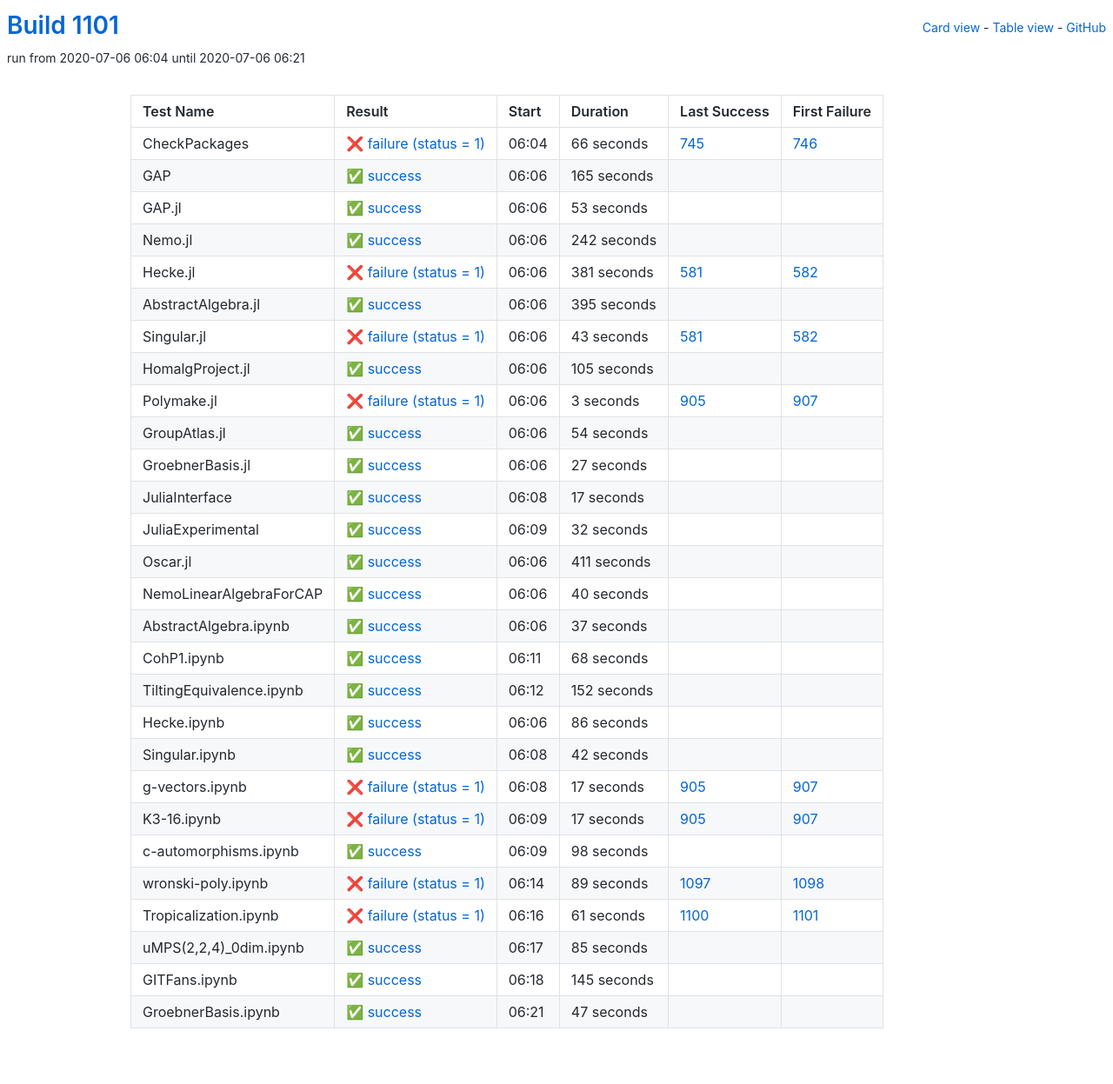
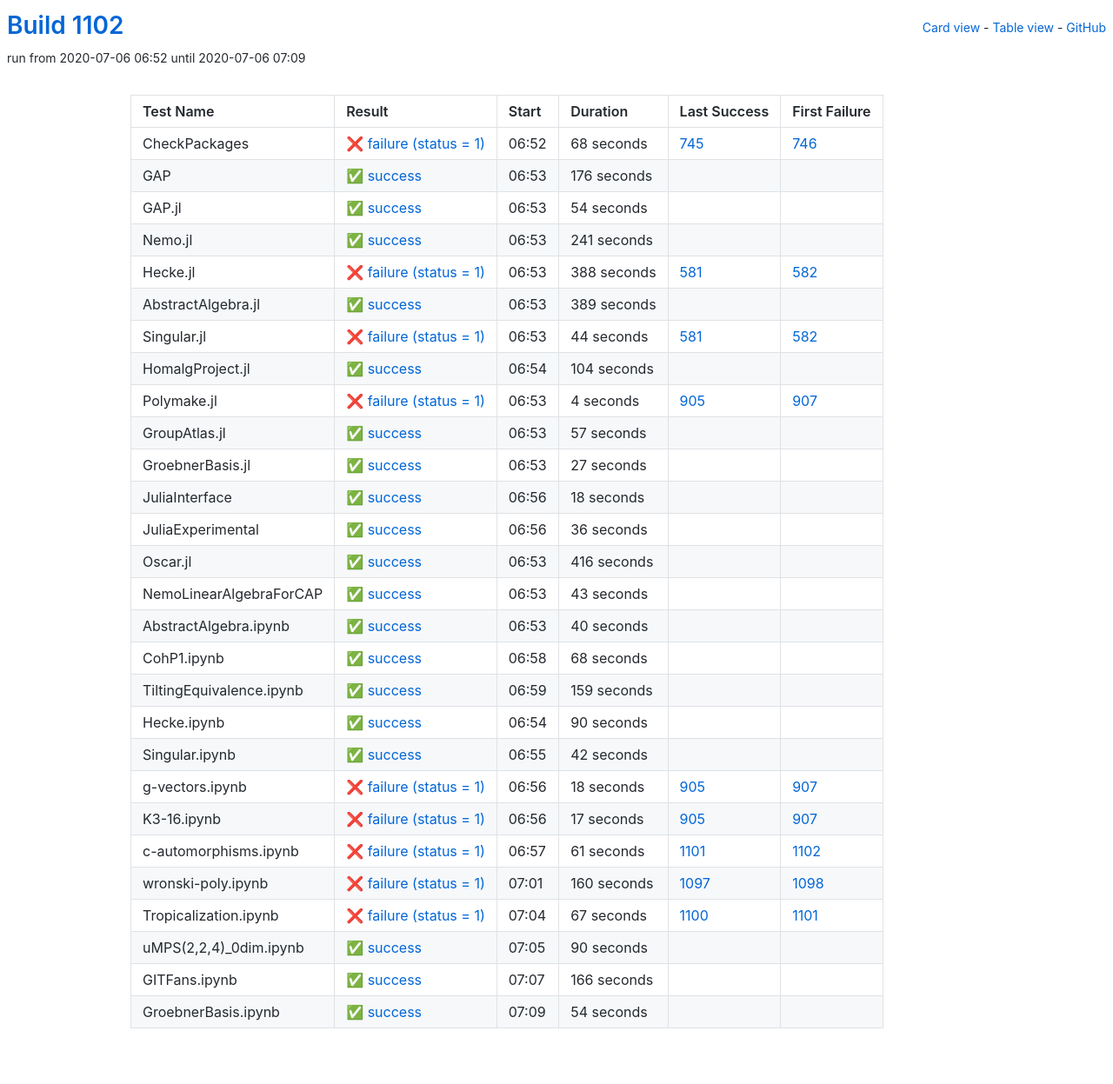
Before and after one commit to oscar-system/oscar-ci-status-1.4, a Jekyll site: the page built from table.html, in a window 1280 px wide. Shown: the whole page at 87% size. Built offline with Jekyll 4.4.1, drawn with Linux system fonts in a browser that asks for light colours.

Commit message:
Build #1102

```diff
--- a/_data/ci.yml
+++ b/_data/ci.yml
@@ -1,6 +1,6 @@
 ---
-build: 1101
-build_url: https://oscarci.mathematik.uni-kl.de/job/oscar-julia-1.4/1101/
+build: 1102
+build_url: https://oscarci.mathematik.uni-kl.de/job/oscar-julia-1.4/1102/
 job: oscar-julia-1.4
 organization: oscar-system
 repo: oscar-ci-status-1.4
@@ -8,116 +8,32 @@ repourl: https://github.com/oscar-system/oscar-ci-status-1.4
 tests:
 - name: CheckPackages
   id: checkpackages
-  log: https://oscarci.mathematik.uni-kl.de/job/oscar-julia-1.4/1101/artifact/logs/build-1101/CheckPackages.log
-  start: 2020-07-06 06:04
+  log: https://oscarci.mathematik.uni-kl.de/job/oscar-julia-1.4/1102/artifact/logs/build-1102/CheckPackages.log
+  start: 2020-07-06 06:52
   success: false
   exitcode: 1
   status: failure
-  duration: 66
+  duration: 68
   last_success: 745
   last_success_url: https://oscarci.mathematik.uni-kl.de/job/oscar-julia-1.4/745/
   first_failure: 746
   first_failure_url: https://oscarci.mathematik.uni-kl.de/job/oscar-julia-1.4/746/
 - name: GAP
   id: gap
-  log: https://oscarci.mathematik.uni-kl.de/job/oscar-julia-1.4/1101/artifact/logs/build-1101/GAP.log
-  start: 2020-07-06 06:06
+  log: https://oscarci.mathematik.uni-kl.de/job/oscar-julia-1.4/1102/artifact/logs/build-1102/GAP.log
+  start: 2020-07-06 06:53
   success: true
   exitcode: 0
   status: success
-  duration: 165
+  duration: 176
   last_success: false
   last_success_url:
   first_failure: false
   first_failure_url:
 - name: GAP.jl
   id: gap-jl
-  log: https://oscarci.mathematik.uni-kl.de/job/oscar-julia-1.4/1101/artifact/logs/build-1101/GAP.jl.log
-  start: 2020-07-06 06:06
-  success: true
-  exitcode: 0
-  status: success
-  duration: 53
-  last_success: false
-  last_success_url:
-  first_failure: false
-  first_failure_url:
-- name: Nemo.jl
-  id: nemo-jl
-  log: https://oscarci.mathematik.uni-kl.de/job/oscar-julia-1.4/1101/artifact/logs/build-1101/Nemo.jl.log
-  start: 2020-07-06 06:06
-  success: true
-  exitcode: 0
-  status: success
-  duration: 242
-  last_success: false
-  last_success_url:
-  first_failure: false
-  first_failure_url:
-- name: Hecke.jl
-  id: hecke-jl
-  log: https://oscarci.mathematik.uni-kl.de/job/oscar-julia-1.4/1101/artifact/logs/build-1101/Hecke.jl.log
-  start: 2020-07-06 06:06
-  success: false
-  exitcode: 1
-  status: failure
-  duration: 381
-  last_success: 581
-  last_success_url: https://oscarci.mathematik.uni-kl.de/job/oscar-julia-1.4/581/
-  first_failure: 582
-  first_failure_url: https://oscarci.mathematik.uni-kl.de/job/oscar-julia-1.4/582/
-- name: AbstractAlgebra.jl
-  id: abstractalgebra-jl
-  log: https://oscarci.mathematik.uni-kl.de/job/oscar-julia-1.4/1101/artifact/logs/build-1101/AbstractAlgebra.jl.log
-  start: 2020-07-06 06:06
-  success: true
-  exitcode: 0
-  status: success
-  duration: 395
-  last_success: false
-  last_success_url:
-  first_failure: false
-  first_failure_url:
-- name: Singular.jl
-  id: singular-jl
-  log: https://oscarci.mathematik.uni-kl.de/job/oscar-julia-1.4/1101/artifact/logs/build-1101/Singular.jl.log
-  start: 2020-07-06 06:06
-  success: false
-  exitcode: 1
-  status: failure
-  duration: 43
-  last_success: 581
-  last_success_url: https://oscarci.mathematik.uni-kl.de/job/oscar-julia-1.4/581/
-  first_failure: 582
-  first_failure_url: https://oscarci.mathematik.uni-kl.de/job/oscar-julia-1.4/582/
-- name: HomalgProject.jl
-  id: homalgproject-jl
-  log: https://oscarci.mathematik.uni-kl.de/job/oscar-julia-1.4/1101/artifact/logs/build-1101/HomalgProject.jl.log
-  start: 2020-07-06 06:06
-  success: true
-  exitcode: 0
-  status: success
-  duration: 105
-  last_success: false
-  last_success_url:
-  first_failure: false
-  first_failure_url:
-- name: Polymake.jl
-  id: polymake-jl
-  log: https://oscarci.mathematik.uni-kl.de/job/oscar-julia-1.4/1101/artifact/logs/build-1101/Polymake.jl.log
-  start: 2020-07-06 06:06
-  success: false
-  exitcode: 1
-  status: failure
-  duration: 3
-  last_success: 905
-  last_success_url: https://oscarci.mathematik.uni-kl.de/job/oscar-julia-1.4/905/
-  first_failure: 907
-  first_failure_url: https://oscarci.mathematik.uni-kl.de/job/oscar-julia-1.4/907/
-- name: GroupAtlas.jl
-  id: groupatlas-jl
-  log: https://oscarci.mathematik.uni-kl.de/job/oscar-julia-1.4/1101/artifact/logs/build-1101/GroupAtlas.jl.log
-  start: 2020-07-06 06:06
+  log: https://oscarci.mathematik.uni-kl.de/job/oscar-julia-1.4/1102/artifact/logs/build-1102/GAP.jl.log
+  start: 2020-07-06 06:53
   success: true
   exitcode: 0
   status: success
@@ -126,10 +42,94 @@ tests:
   last_success_url:
   first_failure: false
   first_failure_url:
+- name: Nemo.jl
+  id: nemo-jl
+  log: https://oscarci.mathematik.uni-kl.de/job/oscar-julia-1.4/1102/artifact/logs/build-1102/Nemo.jl.log
+  start: 2020-07-06 06:53
+  success: true
+  exitcode: 0
+  status: success
+  duration: 241
+  last_success: false
+  last_success_url:
+  first_failure: false
+  first_failure_url:
+- name: Hecke.jl
+  id: hecke-jl
+  log: https://oscarci.mathematik.uni-kl.de/job/oscar-julia-1.4/1102/artifact/logs/build-1102/Hecke.jl.log
+  start: 2020-07-06 06:53
+  success: false
+  exitcode: 1
+  status: failure
+  duration: 388
+  last_success: 581
+  last_success_url: https://oscarci.mathematik.uni-kl.de/job/oscar-julia-1.4/581/
+  first_failure: 582
+  first_failure_url: https://oscarci.mathematik.uni-kl.de/job/oscar-julia-1.4/582/
+- name: AbstractAlgebra.jl
+  id: abstractalgebra-jl
+  log: https://oscarci.mathematik.uni-kl.de/job/oscar-julia-1.4/1102/artifact/logs/build-1102/AbstractAlgebra.jl.log
+  start: 2020-07-06 06:53
+  success: true
+  exitcode: 0
+  status: success
+  duration: 389
+  last_success: false
+  last_success_url:
+  first_failure: false
+  first_failure_url:
+- name: Singular.jl
+  id: singular-jl
+  log: https://oscarci.mathematik.uni-kl.de/job/oscar-julia-1.4/1102/artifact/logs/build-1102/Singular.jl.log
+  start: 2020-07-06 06:53
+  success: false
+  exitcode: 1
+  status: failure
+  duration: 44
+  last_success: 581
+  last_success_url: https://oscarci.mathematik.uni-kl.de/job/oscar-julia-1.4/581/
+  first_failure: 582
+  first_failure_url: https://oscarci.mathematik.uni-kl.de/job/oscar-julia-1.4/582/
+- name: HomalgProject.jl
+  id: homalgproject-jl
+  log: https://oscarci.mathematik.uni-kl.de/job/oscar-julia-1.4/1102/artifact/logs/build-1102/HomalgProject.jl.log
+  start: 2020-07-06 06:54
+  success: true
+  exitcode: 0
+  status: success
+  duration: 104
+  last_success: false
+  last_success_url:
+  first_failure: false
+  first_failure_url:
+- name: Polymake.jl
+  id: polymake-jl
+  log: https://oscarci.mathematik.uni-kl.de/job/oscar-julia-1.4/1102/artifact/logs/build-1102/Polymake.jl.log
+  start: 2020-07-06 06:53
+  success: false
+  exitcode: 1
+  status: failure
+  duration: 4
+  last_success: 905
+  last_success_url: https://oscarci.mathematik.uni-kl.de/job/oscar-julia-1.4/905/
+  first_failure: 907
+  first_failure_url: https://oscarci.mathematik.uni-kl.de/job/oscar-julia-1.4/907/
+- name: GroupAtlas.jl
+  id: groupatlas-jl
+  log: https://oscarci.mathematik.uni-kl.de/job/oscar-julia-1.4/1102/artifact/logs/build-1102/GroupAtlas.jl.log
+  start: 2020-07-06 06:53
+  success: true
+  exitcode: 0
+  status: success
+  duration: 57
+  last_success: false
+  last_success_url:
+  first_failure: false
+  first_failure_url:
 - name: GroebnerBasis.jl
   id: groebnerbasis-jl
-  log: https://oscarci.mathematik.uni-kl.de/job/oscar-julia-1.4/1101/artifact/logs/build-1101/GroebnerBasis.jl.log
-  start: 2020-07-06 06:06
+  log: https://oscarci.mathematik.uni-kl.de/job/oscar-julia-1.4/1102/artifact/logs/build-1102/GroebnerBasis.jl.log
+  start: 2020-07-06 06:53
   success: true
   exitcode: 0
   status: success
@@ -140,44 +140,56 @@ tests:
   first_failure_url:
 - name: JuliaInterface
   id: juliainterface
-  log: https://oscarci.mathematik.uni-kl.de/job/oscar-julia-1.4/1101/artifact/logs/build-1101/JuliaInterface.log
-  start: 2020-07-06 06:08
+  log: https://oscarci.mathematik.uni-kl.de/job/oscar-julia-1.4/1102/artifact/logs/build-1102/JuliaInterface.log
+  start: 2020-07-06 06:56
   success: true
   exitcode: 0
   status: success
-  duration: 17
+  duration: 18
   last_success: false
   last_success_url:
   first_failure: false
   first_failure_url:
 - name: JuliaExperimental
   id: juliaexperimental
-  log: https://oscarci.mathematik.uni-kl.de/job/oscar-julia-1.4/1101/artifact/logs/build-1101/JuliaExperimental.log
-  start: 2020-07-06 06:09
+  log: https://oscarci.mathematik.uni-kl.de/job/oscar-julia-1.4/1102/artifact/logs/build-1102/JuliaExperimental.log
+  start: 2020-07-06 06:56
   success: true
   exitcode: 0
   status: success
-  duration: 32
+  duration: 36
   last_success: false
   last_success_url:
   first_failure: false
   first_failure_url:
 - name: Oscar.jl
   id: oscar-jl
-  log: https://oscarci.mathematik.uni-kl.de/job/oscar-julia-1.4/1101/artifact/logs/build-1101/Oscar.jl.log
-  start: 2020-07-06 06:06
+  log: https://oscarci.mathematik.uni-kl.de/job/oscar-julia-1.4/1102/artifact/logs/build-1102/Oscar.jl.log
+  start: 2020-07-06 06:53
   success: true
   exitcode: 0
   status: success
-  duration: 411
+  duration: 416
   last_success: false
   last_success_url:
   first_failure: false
   first_failure_url:
 - name: NemoLinearAlgebraForCAP
   id: nemolinearalgebraforcap
-  log: https://oscarci.mathematik.uni-kl.de/job/oscar-julia-1.4/1101/artifact/logs/build-1101/NemoLinearAlgebraForCAP.log
-  start: 2020-07-06 06:06
+  log: https://oscarci.mathematik.uni-kl.de/job/oscar-julia-1.4/1102/artifact/logs/build-1102/NemoLinearAlgebraForCAP.log
+  start: 2020-07-06 06:53
+  success: true
+  exitcode: 0
+  status: success
+  duration: 43
+  last_success: false
+  last_success_url:
+  first_failure: false
+  first_failure_url:
+- name: AbstractAlgebra.ipynb
+  id: abstractalgebra-ipynb
+  log: https://oscarci.mathematik.uni-kl.de/job/oscar-julia-1.4/1102/artifact/logs/build-1102/AbstractAlgebra.ipynb.log
+  start: 2020-07-06 06:53
   success: true
   exitcode: 0
   status: success
@@ -186,22 +198,10 @@ tests:
   last_success_url:
   first_failure: false
   first_failure_url:
-- name: AbstractAlgebra.ipynb
-  id: abstractalgebra-ipynb
-  log: https://oscarci.mathematik.uni-kl.de/job/oscar-julia-1.4/1101/artifact/logs/build-1101/AbstractAlgebra.ipynb.log
-  start: 2020-07-06 06:06
-  success: true
-  exitcode: 0
-  status: success
-  duration: 37
-  last_success: false
-  last_success_url:
-  first_failure: false
-  first_failure_url:
 - name: CohP1.ipynb
   id: cohp1-ipynb
-  log: https://oscarci.mathematik.uni-kl.de/job/oscar-julia-1.4/1101/artifact/logs/build-1101/CohP1.ipynb.log
-  start: 2020-07-06 06:11
+  log: https://oscarci.mathematik.uni-kl.de/job/oscar-julia-1.4/1102/artifact/logs/build-1102/CohP1.ipynb.log
+  start: 2020-07-06 06:58
   success: true
   exitcode: 0
   status: success
@@ -212,32 +212,32 @@ tests:
   first_failure_url:
 - name: TiltingEquivalence.ipynb
   id: tiltingequivalence-ipynb
-  log: https://oscarci.mathematik.uni-kl.de/job/oscar-julia-1.4/1101/artifact/logs/build-1101/TiltingEquivalence.ipynb.log
-  start: 2020-07-06 06:12
+  log: https://oscarci.mathematik.uni-kl.de/job/oscar-julia-1.4/1102/artifact/logs/build-1102/TiltingEquivalence.ipynb.log
+  start: 2020-07-06 06:59
   success: true
   exitcode: 0
   status: success
-  duration: 152
+  duration: 159
   last_success: false
   last_success_url:
   first_failure: false
   first_failure_url:
 - name: Hecke.ipynb
   id: hecke-ipynb
-  log: https://oscarci.mathematik.uni-kl.de/job/oscar-julia-1.4/1101/artifact/logs/build-1101/Hecke.ipynb.log
-  start: 2020-07-06 06:06
+  log: https://oscarci.mathematik.uni-kl.de/job/oscar-julia-1.4/1102/artifact/logs/build-1102/Hecke.ipynb.log
+  start: 2020-07-06 06:54
   success: true
   exitcode: 0
   status: success
-  duration: 86
+  duration: 90
   last_success: false
   last_success_url:
   first_failure: false
   first_failure_url:
 - name: Singular.ipynb
   id: singular-ipynb
-  log: https://oscarci.mathematik.uni-kl.de/job/oscar-julia-1.4/1101/artifact/logs/build-1101/Singular.ipynb.log
-  start: 2020-07-06 06:08
+  log: https://oscarci.mathematik.uni-kl.de/job/oscar-julia-1.4/1102/artifact/logs/build-1102/Singular.ipynb.log
+  start: 2020-07-06 06:55
   success: true
   exitcode: 0
   status: success
@@ -248,20 +248,20 @@ tests:
   first_failure_url:
 - name: g-vectors.ipynb
   id: g-vectors-ipynb
-  log: https://oscarci.mathematik.uni-kl.de/job/oscar-julia-1.4/1101/artifact/logs/build-1101/g-vectors.ipynb.log
-  start: 2020-07-06 06:08
+  log: https://oscarci.mathematik.uni-kl.de/job/oscar-julia-1.4/1102/artifact/logs/build-1102/g-vectors.ipynb.log
+  start: 2020-07-06 06:56
   success: false
   exitcode: 1
   status: failure
-  duration: 17
+  duration: 18
   last_success: 905
   last_success_url: https://oscarci.mathematik.uni-kl.de/job/oscar-julia-1.4/905/
   first_failure: 907
   first_failure_url: https://oscarci.mathematik.uni-kl.de/job/oscar-julia-1.4/907/
 - name: K3-16.ipynb
   id: k3-16-ipynb
-  log: https://oscarci.mathematik.uni-kl.de/job/oscar-julia-1.4/1101/artifact/logs/build-1101/K3-16.ipynb.log
-  start: 2020-07-06 06:09
+  log: https://oscarci.mathematik.uni-kl.de/job/oscar-julia-1.4/1102/artifact/logs/build-1102/K3-16.ipynb.log
+  start: 2020-07-06 06:56
   success: false
   exitcode: 1
   status: failure
@@ -272,72 +272,72 @@ tests:
   first_failure_url: https://oscarci.mathematik.uni-kl.de/job/oscar-julia-1.4/907/
 - name: c-automorphisms.ipynb
   id: c-automorphisms-ipynb
-  log: https://oscarci.mathematik.uni-kl.de/job/oscar-julia-1.4/1101/artifact/logs/build-1101/c-automorphisms.ipynb.log
-  start: 2020-07-06 06:09
-  success: true
-  exitcode: 0
-  status: success
-  duration: 98
-  last_success: false
-  last_success_url:
-  first_failure: false
-  first_failure_url:
-- name: wronski-poly.ipynb
-  id: wronski-poly-ipynb
-  log: https://oscarci.mathematik.uni-kl.de/job/oscar-julia-1.4/1101/artifact/logs/build-1101/wronski-poly.ipynb.log
-  start: 2020-07-06 06:14
+  log: https://oscarci.mathematik.uni-kl.de/job/oscar-julia-1.4/1102/artifact/logs/build-1102/c-automorphisms.ipynb.log
+  start: 2020-07-06 06:57
   success: false
   exitcode: 1
   status: failure
-  duration: 89
+  duration: 61
+  last_success: 1101
+  last_success_url: https://oscarci.mathematik.uni-kl.de/job/oscar-julia-1.4/1101/
+  first_failure: 1102
+  first_failure_url: https://oscarci.mathematik.uni-kl.de/job/oscar-julia-1.4/1102/
+- name: wronski-poly.ipynb
+  id: wronski-poly-ipynb
+  log: https://oscarci.mathematik.uni-kl.de/job/oscar-julia-1.4/1102/artifact/logs/build-1102/wronski-poly.ipynb.log
+  start: 2020-07-06 07:01
+  success: false
+  exitcode: 1
+  status: failure
+  duration: 160
   last_success: 1097
   last_success_url: https://oscarci.mathematik.uni-kl.de/job/oscar-julia-1.4/1097/
   first_failure: 1098
   first_failure_url: https://oscarci.mathematik.uni-kl.de/job/oscar-julia-1.4/1098/
 - name: Tropicalization.ipynb
   id: tropicalization-ipynb
-  log: https://oscarci.mathematik.uni-kl.de/job/oscar-julia-1.4/1101/artifact/logs/build-1101/Tropicalization.ipynb.log
-  start: 2020-07-06 06:16
+  log: https://oscarci.mathematik.uni-kl.de/job/oscar-julia-1.4/1102/artifact/logs/build-1102/Tropicalization.ipynb.log
+  start: 2020-07-06 07:04
   success: false
   exitcode: 1
   status: failure
-  duration: 61
+  duration: 67
   last_success: 1100
   last_success_url: https://oscarci.mathematik.uni-kl.de/job/oscar-julia-1.4/1100/
   first_failure: 1101
   first_failure_url: https://oscarci.mathematik.uni-kl.de/job/oscar-julia-1.4/1101/
 - name: uMPS(2,2,4)_0dim.ipynb
   id: umps-2-2-4-0dim-ipynb
-  log: https://oscarci.mathematik.uni-kl.de/job/oscar-julia-1.4/1101/artifact/logs/build-1101/uMPS-2-2-4-_0dim.ipynb.log
-  start: 2020-07-06 06:17
+  log: https://oscarci.mathematik.uni-kl.de/job/oscar-julia-1.4/1102/artifact/logs/build-1102/uMPS-2-2-4-_0dim.ipynb.log
+  start: 2020-07-06 07:05
   success: true
   exitcode: 0
   status: success
-  duration: 85
+  duration: 90
   last_success: false
   last_success_url:
   first_failure: false
   first_failure_url:
 - name: GITFans.ipynb
   id: gitfans-ipynb
-  log: https://oscarci.mathematik.uni-kl.de/job/oscar-julia-1.4/1101/artifact/logs/build-1101/GITFans.ipynb.log
-  start: 2020-07-06 06:18
+  log: https://oscarci.mathematik.uni-kl.de/job/oscar-julia-1.4/1102/artifact/logs/build-1102/GITFans.ipynb.log
+  start: 2020-07-06 07:07
   success: true
   exitcode: 0
   status: success
-  duration: 145
+  duration: 166
   last_success: false
   last_success_url:
   first_failure: false
   first_failure_url:
 - name: GroebnerBasis.ipynb
   id: groebnerbasis-ipynb
-  log: https://oscarci.mathematik.uni-kl.de/job/oscar-julia-1.4/1101/artifact/logs/build-1101/GroebnerBasis.ipynb.log
-  start: 2020-07-06 06:21
+  log: https://oscarci.mathematik.uni-kl.de/job/oscar-julia-1.4/1102/artifact/logs/build-1102/GroebnerBasis.ipynb.log
+  start: 2020-07-06 07:09
   success: true
   exitcode: 0
   status: success
-  duration: 47
+  duration: 54
   last_success: false
   last_success_url:
   first_failure: false
```
Also changed, not shown: README.md.
